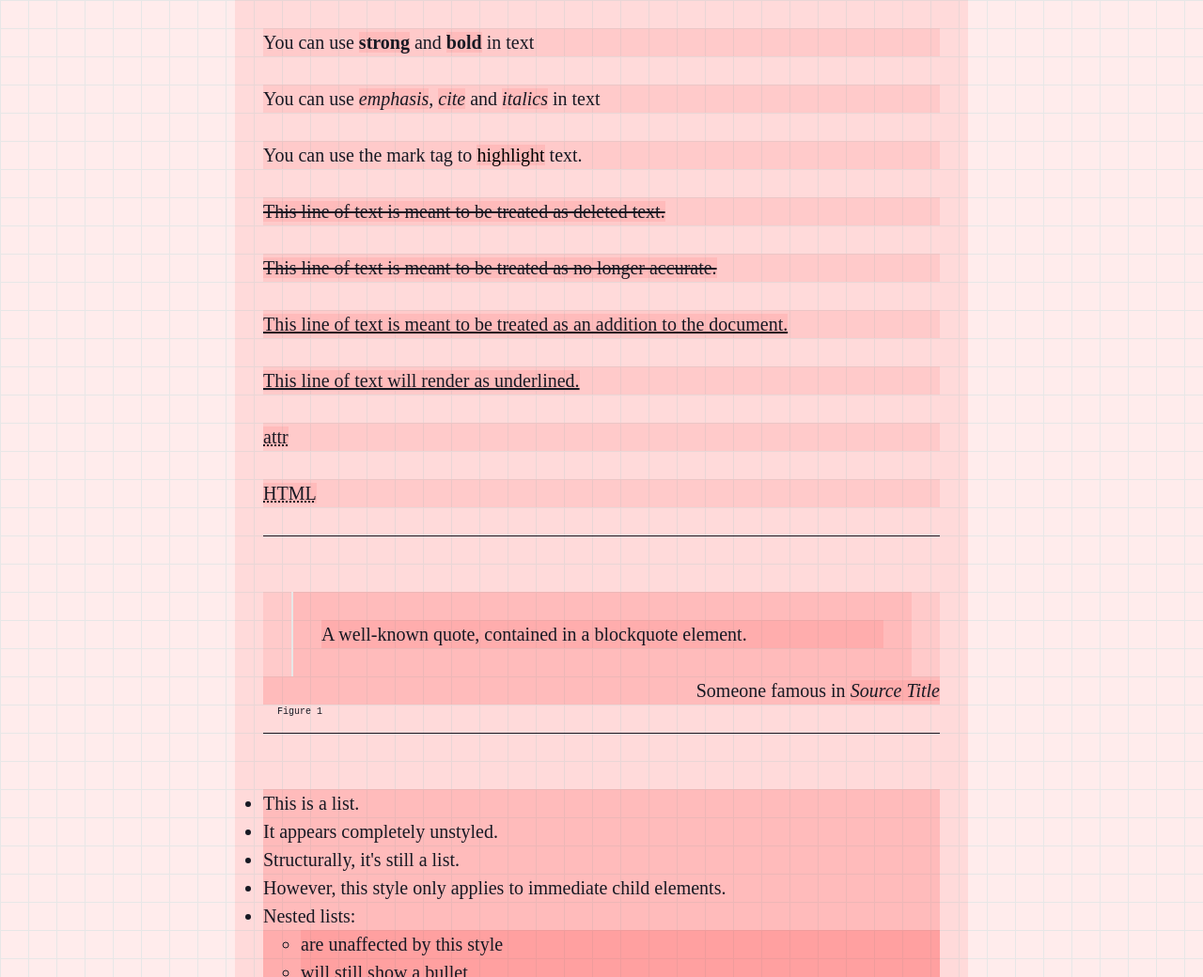
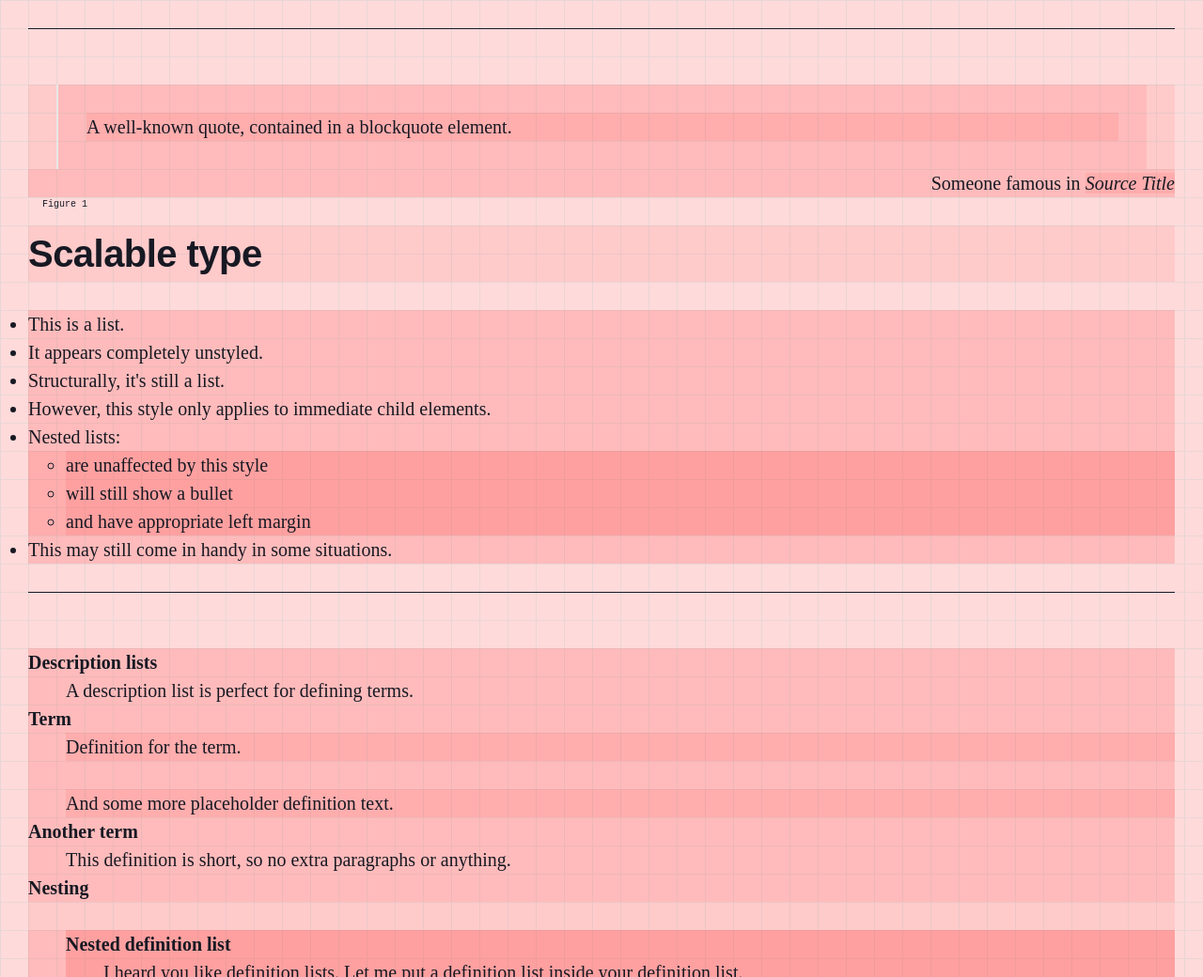
Before and after one commit to tidytype/site, a plain HTML site: page index.html in a window 1280 px wide. Shown: the part 2490-3530 px from the top of the page at 94% size. Drawn offline with Linux system fonts and the light colour scheme.

Commit message:
🪣 📖 Tidytype

```diff
--- a/base.css
+++ b/base.css
@@ -49,7 +49,6 @@ p + p{
 h1,h2,h3,h4{
   font-family: sans-serif;
   margin-top: calc(var(--text-base-size) * 1.5);
-
 }
 h1{
   font-size: calc(var(--text-scale-factor) * 4rem);
@@ -61,10 +60,12 @@ h2::before{
 h2{
   font-size: calc(var(--text-scale-factor) * 3rem);
   letter-spacing: -0.0675rem;
+
 }
 h3{
   font-size: calc(var(--text-scale-factor) * 2rem);
   letter-spacing: -0.03375rem;
+
 
 }
 h4{
@@ -136,7 +137,6 @@ li{
 }
 
 .content{
-  max-width: 36em;
   margin: 0 auto;
   padding: 1.5em;
 }
--- a/index.html
+++ b/index.html
@@ -49,7 +49,7 @@
       Someone famous in <cite title="Source Title">Source Title</cite>
     </figcaption>
   </figure>
-  <hr>
+  <h3>Scalable type</h3>
   <ul class="list-unstyled">
     <li>This is a list.</li>
     <li>It appears completely unstyled.</li>
```
